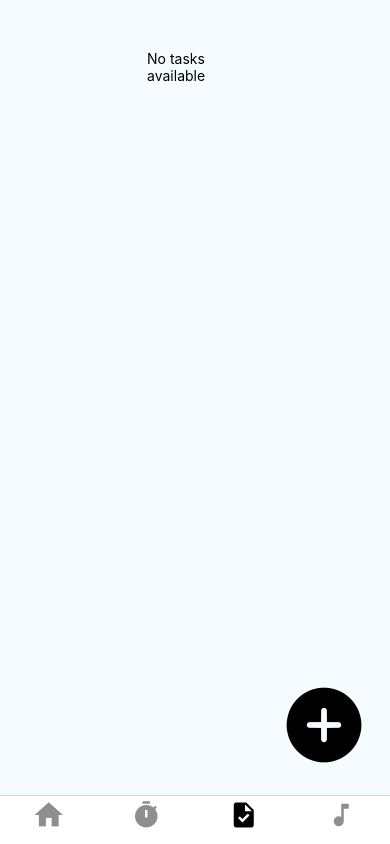
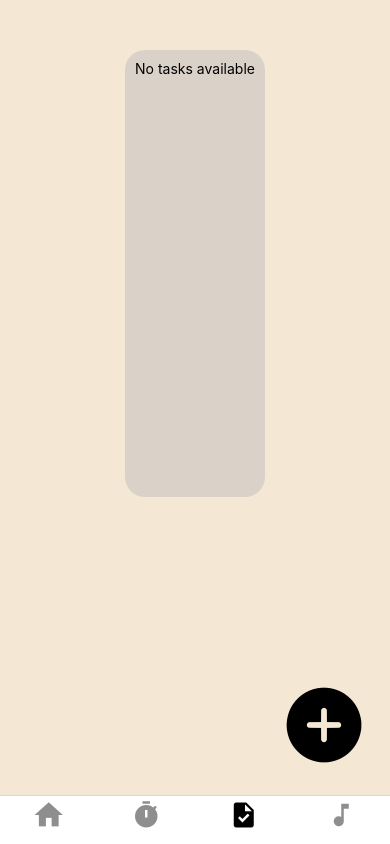
Before and after one commit to gabrielvedova/doropomo, a React Native app in the folder doropomo/: screen /Tasks in a window 390 px wide. Built offline with nearby package versions, Linux system fonts and the light colour scheme.

Commit message:
feat(ListTasks): Refactor task list rendering and improve styling for better UI consistency

```diff
--- a/doropomo/src/components/tasks/ListTasks.js
+++ b/doropomo/src/components/tasks/ListTasks.js
@@ -57,14 +57,19 @@ export default ({
           </TouchableOpacity>
         </View>
       ) : (
+        <View style={styles.listContainer}>
           <FlatList
             data={listTasks}
             keyExtractor={(item) => item.id.toString()}
-          style={styles.listContainer}
+            contentContainerStyle={{
+              width: "100%",
+              alignItems: "center",
+              justifyContent: "center",
+            }}
             renderItem={({ item }) => (
               <View
                 style={[
-                styles.taskContainer,
+                  styles.itemTask,
                   {
                     width: showButton ? "85%" : "95%",
                   },
@@ -82,7 +87,9 @@ export default ({
                   }}
                 >
                   <Fontisto
-                  name={item.completed ? "checkbox-active" : "checkbox-passive"}
+                    name={
+                      item.completed ? "checkbox-active" : "checkbox-passive"
+                    }
                     size={24}
                     color="black"
                   />
@@ -114,6 +121,7 @@ export default ({
               </View>
             )}
           />
+        </View>
       )}
     </SafeAreaView>
   );
@@ -122,18 +130,27 @@ export default ({
 const styles = StyleSheet.create({
   container: {
     flex: 1,
-    alignItems: "center",
-    backgroundColor: "#F5FCFF",
   },
   listContainer: {
-    width: "80%",
+    width: "100%",
     marginBottom: 10,
+    backgroundColor: "#C4C0C088",
+    padding: 10,
+    minHeight: "60%",
+    borderRadius: 20,
+    justifyContent: "center",
+    alignItems: "center",
   },
-  taskContainer: {
+  itemTask: {
     marginBottom: 10,
+    padding: 10,
     flexDirection: "row",
     justifyContent: "space-between",
+    alignItems: "center",
     width: "100%",
+    height: "auto",
+    borderRadius: 10,
+    backgroundColor: "#fff",
   },
   input: {
     borderWidth: 1,
--- a/doropomo/src/views/Tasks.js
+++ b/doropomo/src/views/Tasks.js
@@ -11,6 +11,7 @@ import AsyncStorage from "@react-native-async-storage/async-storage";
 import uuid from "react-native-uuid";
 import ListTasks from "../components/tasks/ListTasks";
 import Ionicons from "@expo/vector-icons/Ionicons";
+import colors from "../colors.json";
 
 export default ({ showButton = true }) => {
   const [isEditing, setIsEditing] = useState(false);
@@ -107,7 +108,7 @@ const styles = StyleSheet.create({
     flex: 1,
     justifyContent: "center",
     alignItems: "center",
-    backgroundColor: "#F5FCFF",
+    backgroundColor: colors.background,
   },
   buttonAddTaskContainer: {
     position: "absolute",
```
Also changed, not shown: doropomo/assets/doropomoLogo.png (added). Lines whose indentation alone changed are shown as unchanged.
